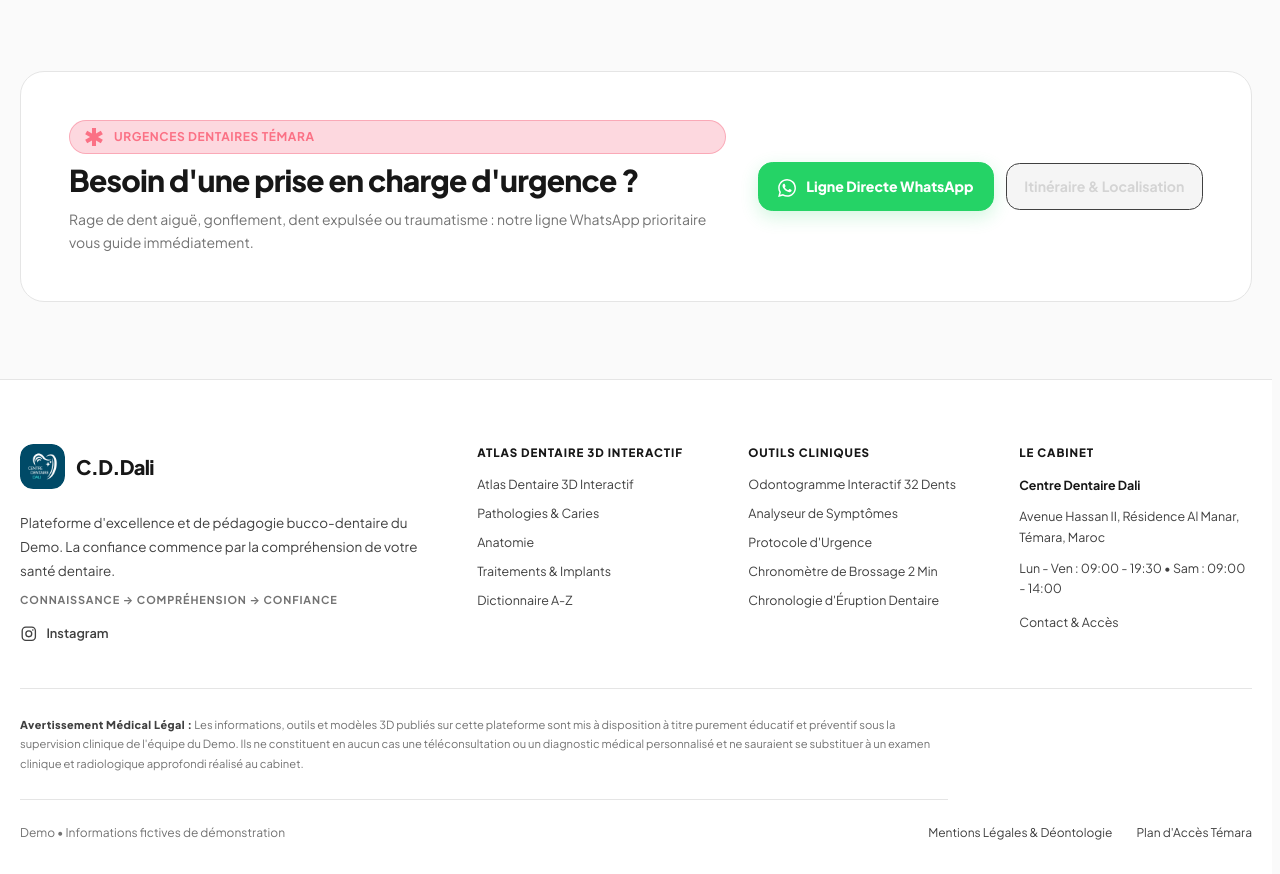
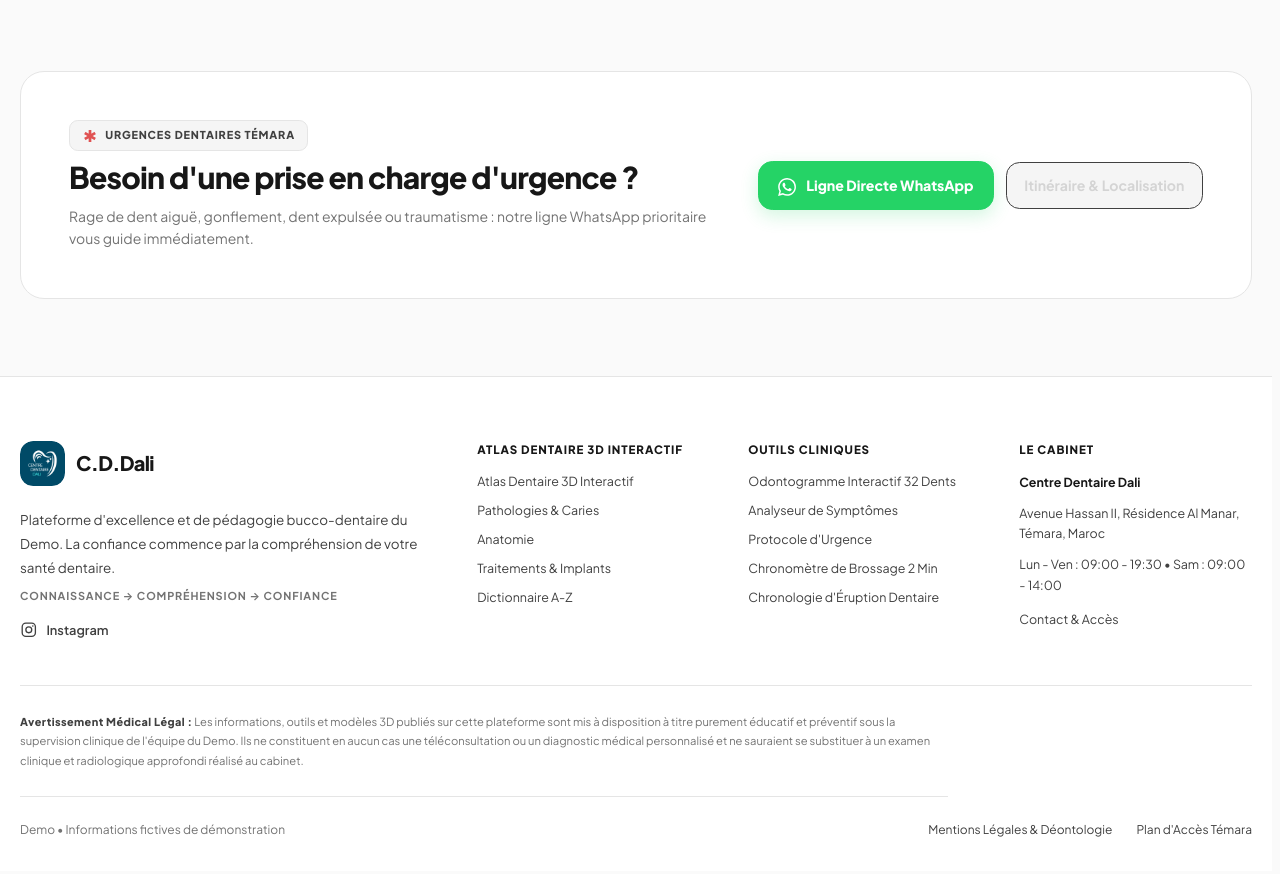
Before and after one commit to marvenpiadri/DrDali, an Angular app: page / in a window 1280 px wide. Shown: the part 5880-6754 px from the top of the page. Built offline with nearby package versions, Linux system fonts and the light colour scheme; no server answers; a web font is replaced by a local one.

Commit message:
Refactor emergency badge styling

```diff
--- a/src/styles.css
+++ b/src/styles.css
@@ -690,17 +690,30 @@ img, video, canvas, svg { max-width: 100%; }
   display: inline-flex;
   align-items: center;
   align-self: start;
-  gap: .5rem;
-  padding: .25rem .75rem;
-  color: #fb7185;
-  background: rgb(244 63 94 / 20%);
-  border: 1px solid rgb(244 63 94 / 30%);
-  border-radius: 999px;
-  font-size: .75rem;
-  font-weight: 700;
-  letter-spacing: .05em;
-  line-height: 1.5;
+  gap: .45rem;
+  width: fit-content;
+  max-width: 100%;
+  padding: .4rem .75rem;
+  color: var(--text-secondary);
+  background: var(--surface-raised);
+  border: 1px solid var(--border-subtle);
+  border-radius: .55rem;
+  font-size: .68rem;
+  font-weight: 750;
+  letter-spacing: .075em;
+  line-height: 1.35;
   text-transform: uppercase;
+}
+
+.ui-emergency-badge-icon {
+  flex: 0 0 auto;
+  color: #e05252;
+  font-size: 1rem;
+  line-height: 1;
+}
+
+.dark .ui-emergency-badge-icon {
+  color: #ff7777;
 }
 
 .ui-emergency-title {
```
